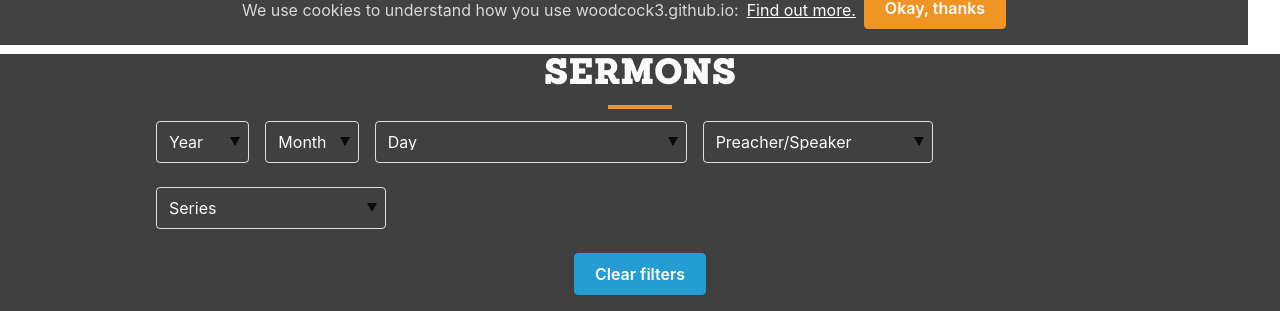
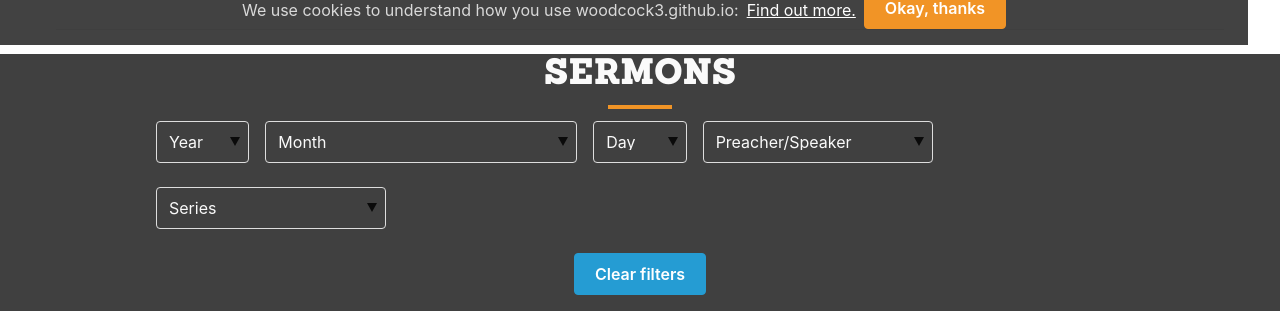
Before and after one commit to woodcox/city-jekyll, a Jekyll site: the page built from pages/_media/2021-01-02-video.md, in a window 1280 px wide. Shown: the part 855-1166 px from the top of the page. Built offline with Jekyll 4.4.1, drawn with Linux system fonts in a browser that asks for light colours.

Commit message:
Update audio-cards.html

```diff
--- a/_includes/components/audio-cards.html
+++ b/_includes/components/audio-cards.html
@@ -7,14 +7,14 @@
         <option value="2020">2020</option>
       </select>
     </div>
-    <div class="flex-tiny ty-one-third flex-small sm-one-ninth">
+    <div class="flex-tiny ty-one-third flex-small">
       <select id="choose">
         <option disabled selected>Month</option>
         <option value="January">January</option>
         <option value="February">February</option>
       </select>
     </div>
-    <div class="flex-tiny ty-one-third flex-small">
+    <div class="flex-tiny ty-one-third flex-small sm-one-ninth">
       <select id="choose">
         <option disabled selected>Day</option>
         <option value="01">01</option>
```
